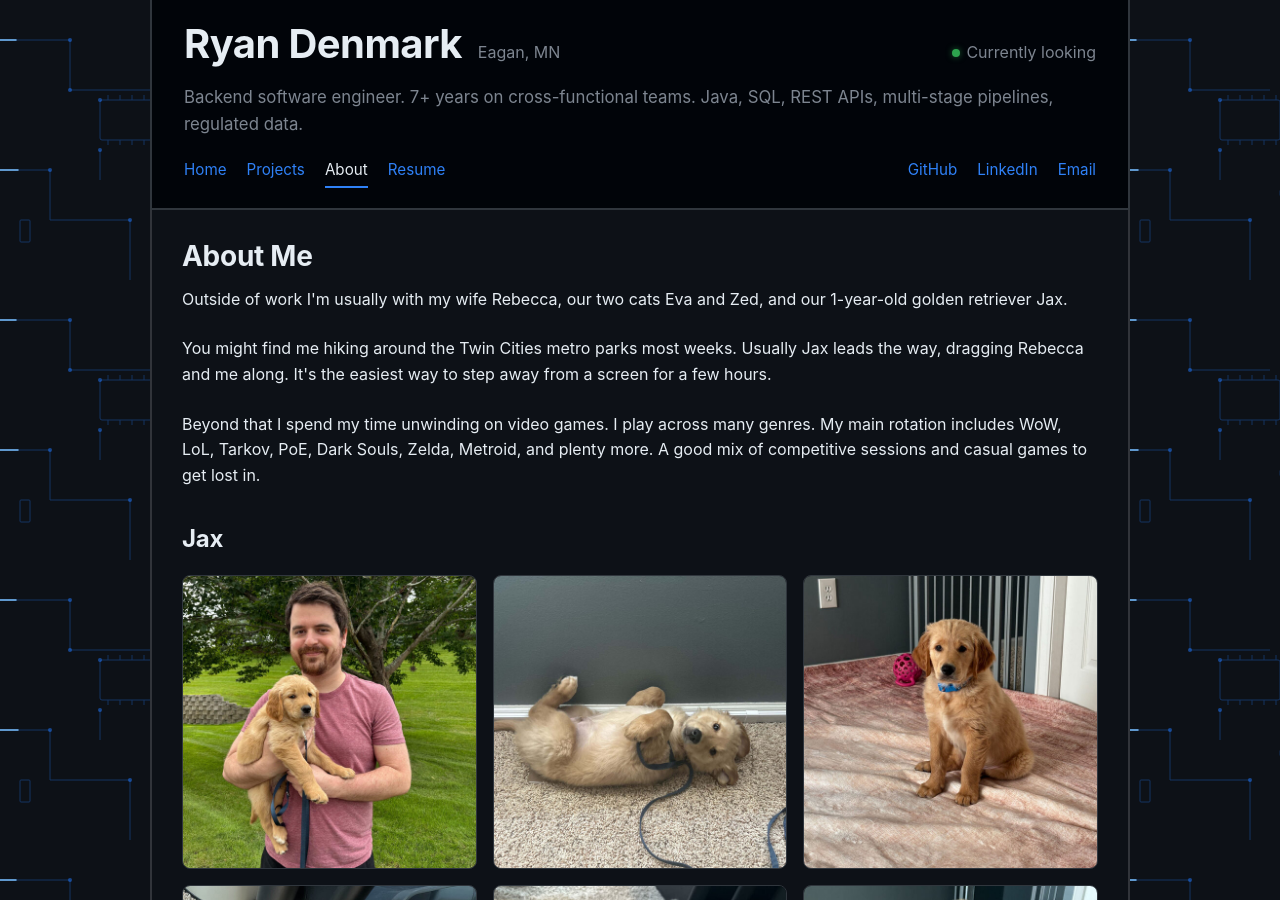
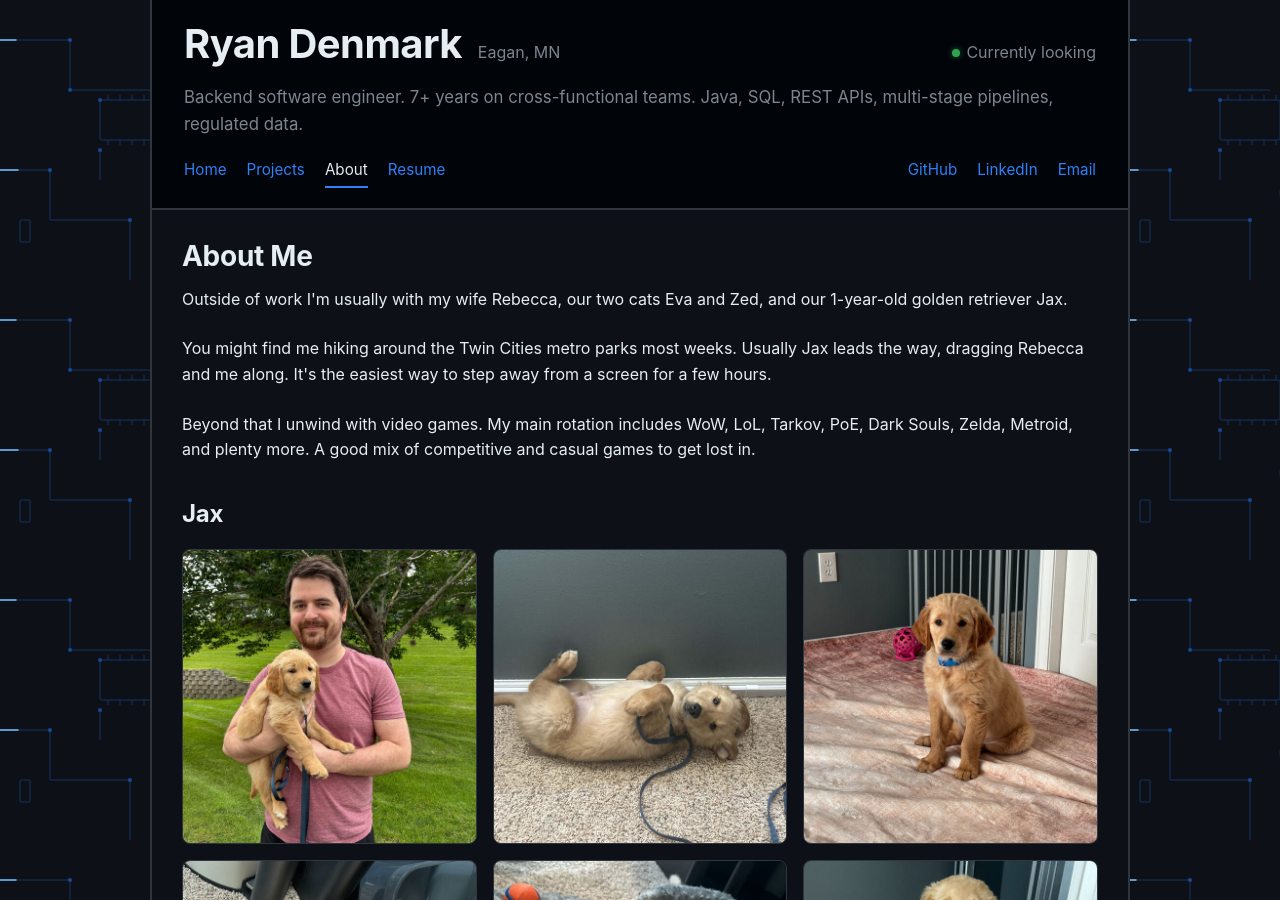
Before and after one commit to rwdenmark/rwdenmark.github.io, a Jekyll site: the page built from about.html, in a window 1280 px wide and 900 px high. Built offline with Jekyll 4.4.1, drawn with Linux system fonts in a browser that asks for light colours; some of the changed lines change nothing that is shown.

Commit message:
Updating About Me

```diff
--- a/about.html
+++ b/about.html
@@ -3,8 +3,8 @@
 page_id: about
 title: About — Ryan Denmark
 og_title: About — Ryan Denmark
-description: A little about Ryan Denmark outside of work — Eagan, MN, family, hiking, golf, and gaming.
-og_description: Outside of work — Eagan, MN, family, hiking, golf, and gaming.
+description: A little about Ryan Denmark outside of work. Family, hiking, and gaming.
+og_description: Outside of work. Family, hiking, and gaming.
 ---
 
 <h2 class="page-title">About Me</h2>
@@ -13,7 +13,7 @@
 
 <p>You might find me hiking around the Twin Cities metro parks most weeks. Usually Jax leads the way, dragging Rebecca and me along. It's the easiest way to step away from a screen for a few hours.</p>
 
-<p>Beyond that I spend my time unwinding on video games. I play across many genres. My main rotation includes WoW, LoL, Tarkov, PoE, Dark Souls, Zelda, Metroid, and plenty more. A good mix of competitive sessions and casual games to get lost in.</p>
+<p>Beyond that I unwind with video games. My main rotation includes WoW, LoL, Tarkov, PoE, Dark Souls, Zelda, Metroid, and plenty more. A good mix of competitive and casual games to get lost in.</p>
 
 <h2 class="section-title">Jax</h2>
 <div class="gallery">
```
